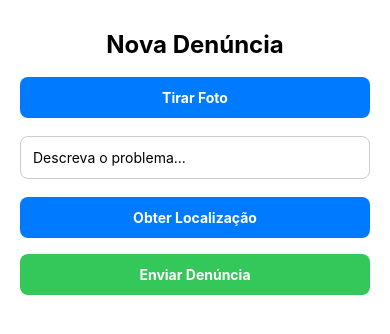
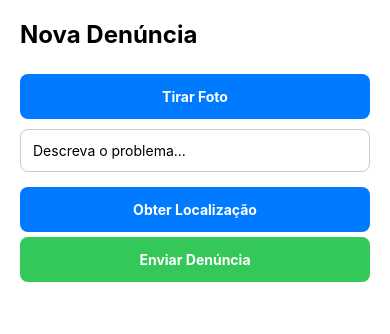
Before and after one commit to tgshow/PIE-FACEMA, a React Native app: screen /Home in a window 390 px wide. Shown: the top 334 px of the page. Built offline with nearby package versions, Linux system fonts and the light colour scheme.

Commit message:
Atualiza arquivos

```diff
--- a/src/screens/HomeScreen.tsx
+++ b/src/screens/HomeScreen.tsx
@@ -2,6 +2,8 @@ import React, { useState } from 'react'
 import { View, Text, TouchableOpacity, Image, TextInput, StyleSheet, Alert } from 'react-native'
 import * as ImagePicker from 'expo-image-picker'
 import * as Location from 'expo-location'
+import styles from '../screens/styles'
+
 
 export default function HomeScreen() {
   const [photo, setPhoto] = useState<string | null>(null)
@@ -32,7 +34,7 @@ export default function HomeScreen() {
   }
 
   return (
-    <View style={styles.container}>
+    <View style={styles.container1}>
       <Text style={styles.title}>Nova Denúncia</Text>
       <TouchableOpacity style={styles.button} onPress={pickImage}>
         <Text style={styles.buttonText}>Tirar Foto</Text>
@@ -40,7 +42,7 @@ export default function HomeScreen() {
       {photo && <Image source={{ uri: photo }} style={styles.image} />}
       <TextInput
         placeholder="Descreva o problema..."
-        style={styles.input}
+        style={styles.input2}
         value={description}
         onChangeText={setDescription}
       />
@@ -55,12 +57,12 @@ export default function HomeScreen() {
   )
 }
 
-const styles = StyleSheet.create({
-  container: { flex: 1, padding: 20, backgroundColor: '#fff' },
-  title: { fontSize: 24, fontWeight: 'bold', textAlign: 'center', marginVertical: 10 },
-  button: { backgroundColor: '#007AFF', padding: 12, borderRadius: 8, marginVertical: 8 },
-  buttonText: { color: '#fff', textAlign: 'center', fontWeight: 'bold' },
-  image: { width: '100%', height: 200, marginVertical: 10, borderRadius: 8 },
-  input: { borderWidth: 1, borderColor: '#ccc', borderRadius: 8, padding: 12, marginVertical: 10 },
-  location: { textAlign: 'center', marginTop: 10, color: '#555' },
-})
+// const styles = StyleSheet.create({
+//   container: { flex: 1, padding: 20, backgroundColor: '#fff' },
+//   title: { fontSize: 24, fontWeight: 'bold', textAlign: 'center', marginVertical: 10 },
+//   button: { backgroundColor: '#007AFF', padding: 12, borderRadius: 8, marginVertical: 8 },
+//   buttonText: { color: '#fff', textAlign: 'center', fontWeight: 'bold' },
+//   image: { width: '100%', height: 200, marginVertical: 10, borderRadius: 8 },
+//   input: { borderWidth: 1, borderColor: '#ccc', borderRadius: 8, padding: 12, marginVertical: 10 },
+//   location: { textAlign: 'center', marginTop: 10, color: '#555' },
+// })
--- /dev/null
+++ b/src/screens/styles.ts
@@ -0,0 +1,57 @@
+import { StyleSheet } from 'react-native';
+
+const styles = StyleSheet.create({
+  container: {
+    flex: 1,
+    justifyContent: 'center',
+    alignItems: 'center',
+    padding: 20,
+  },
+  title: {
+    fontSize: 24,
+    fontWeight: 'bold',
+    marginBottom: 20,
+  },
+  input: {
+    width: '80%',
+    backgroundColor: '#fff',
+    padding: 12,
+    borderRadius: 8,
+    marginBottom: 10,
+    borderColor: '#ccc',
+    borderWidth: 1,
+  },
+  button: {
+    backgroundColor: '#007AFF',
+    padding: 14,
+    borderRadius: 8,
+    width: '100%',
+    marginTop: 5,
+  },
+  buttonText: {
+    color: '#fff',
+    textAlign: 'center',
+    fontWeight: 'bold',
+  },
+  sessionText: {
+    fontSize: 18,
+    marginBottom: 20,
+  },
+   container1: {
+    flex: 1, padding: 20, backgroundColor: '#fff'
+},
+   location: {
+    textAlign: 'center', marginTop: 10, color: '#555'
+},
+   image: {
+    width: '100%', height: 200, marginVertical: 10, borderRadius: 8
+},
+   input2: {
+    borderWidth: 1, borderColor: '#ccc', borderRadius: 8, padding: 12, marginVertical: 10
+},
+ title2: {
+    fontSize: 24, fontWeight: 'bold', textAlign: 'center', marginVertical: 10
+},
+});
+
+export default styles;
```
Also changed, not shown: src/screens/AuthTestScreen.tsx (+2 -10 lines).
